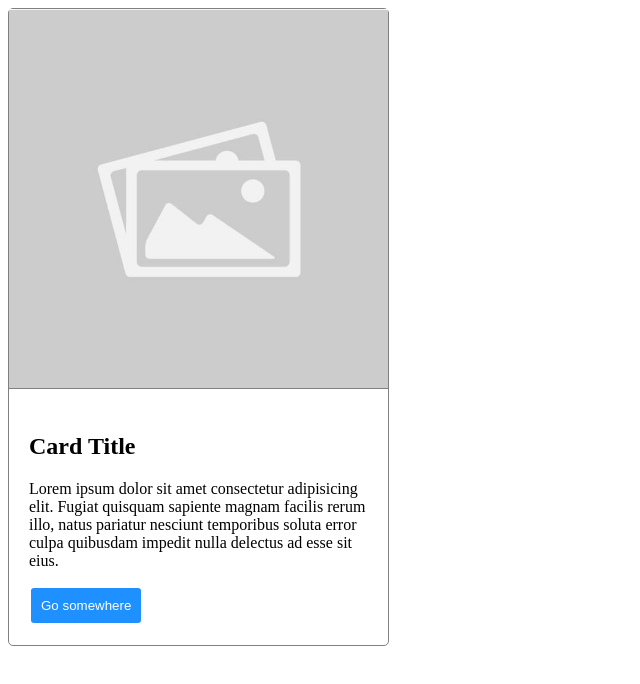
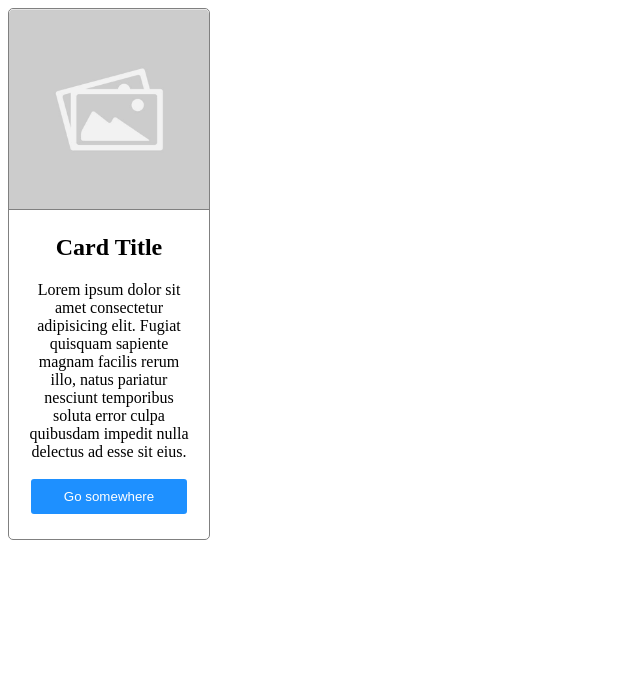
Before and after one commit to fgirgenti/esercizi, a plain HTML site: page esercizio card/card.html in a window 1280 px wide. Shown: the whole page, without its empty margins (0-640 px from the left). Drawn offline with Linux system fonts and the light colour scheme.

Commit message:
fix: bordo img e dimensioni complessive

```diff
--- a/esercizio card/style.css
+++ b/esercizio card/style.css
@@ -1,21 +1,26 @@
 div {
-    width: 30%;
+    width: 200px;
+    height: 530px;
     border: 1px solid grey;
     border-radius: 5px;
 }
 
 article {
-    padding: 20px;
+    padding: 0px 20px;
+    text-align: center;
 }
 
 img {
     width: 100%;
     border-bottom: 1px solid grey;
+    border-top-left-radius: 5px;
+    border-top-right-radius: 5px;
 }
 
 button {
     background-color:dodgerblue;
     color: white;
+    width: 100%;
     padding: 10px;
     border-radius: 5px;
     border: 2px solid;
```
